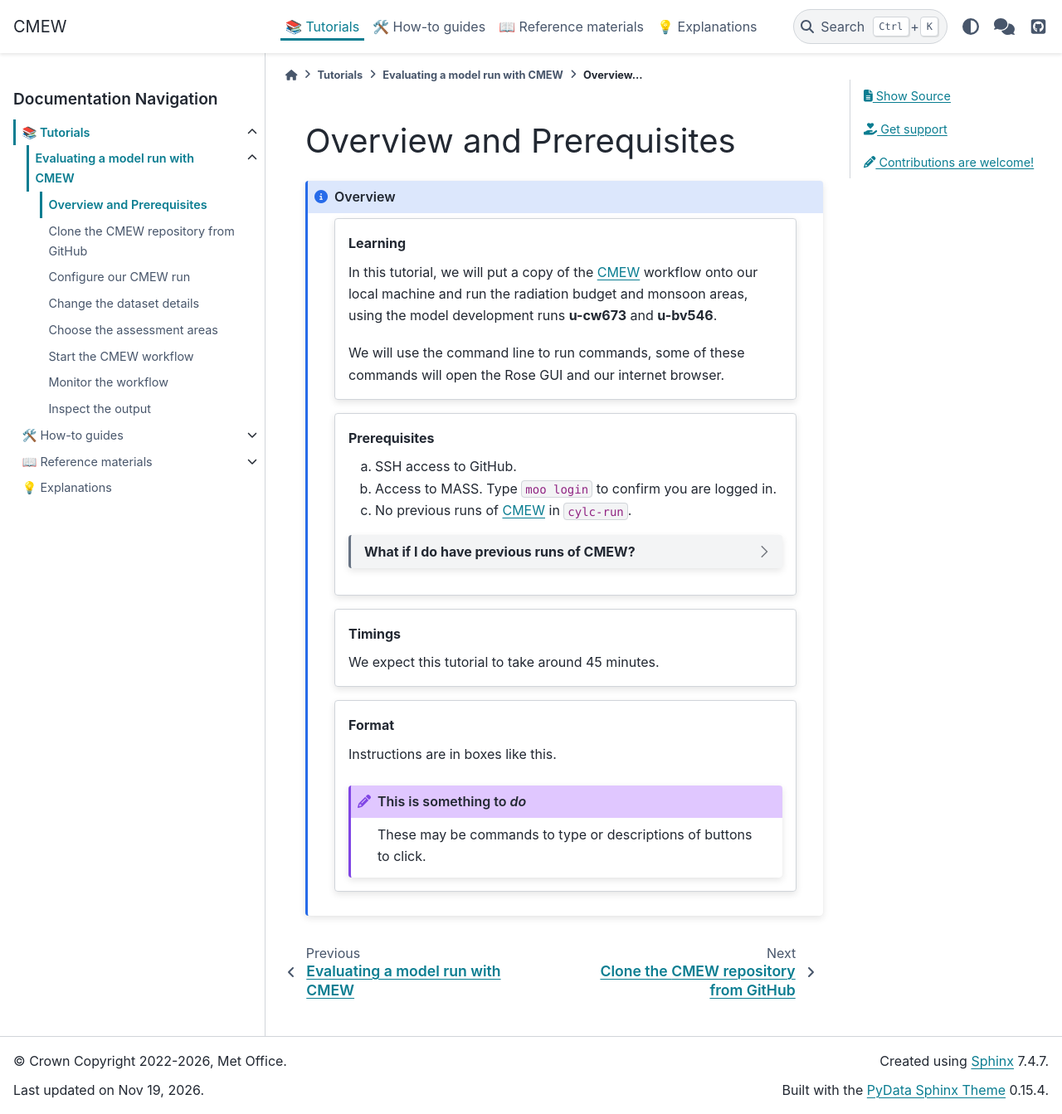
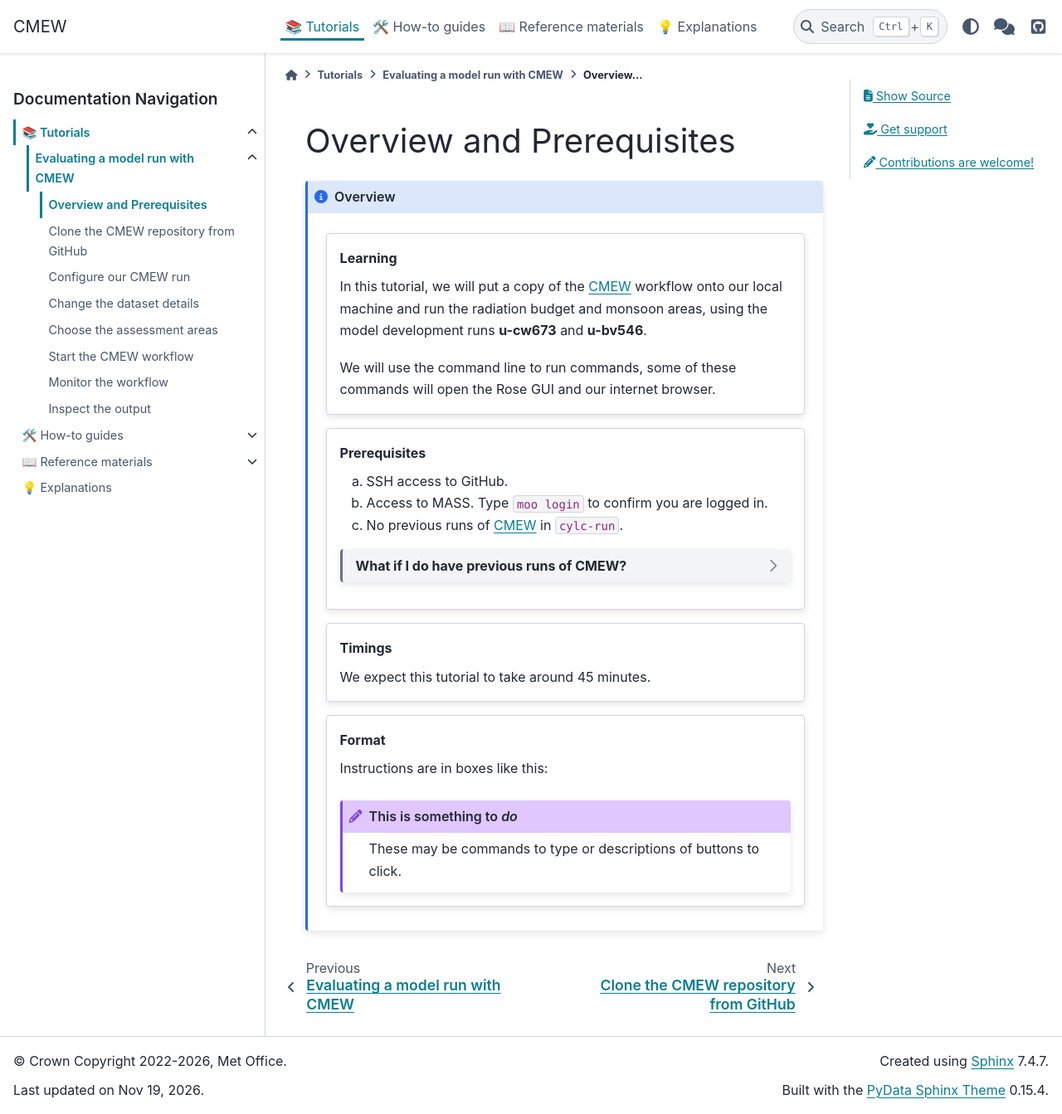
Before and after one commit to MetOffice/CMEW, a Sphinx documentation site: the page built from doc/source/tutorials/cloning_running_cmew/tutorial_part_0.rst, in a window 1280 px wide and 1343 px high. Shown: the whole window at 83% size. Built offline with Sphinx 7.4.7 and the PyData theme 0.15.4, drawn with Linux system fonts in a browser that asks for light colours; part of the change alters nothing that is shown.

Commit message:
Adjusting spacing

```diff
--- a/doc/source/tutorials/cloning_running_cmew/tutorial_part_0.rst
+++ b/doc/source/tutorials/cloning_running_cmew/tutorial_part_0.rst
@@ -7,47 +7,51 @@ Overview and Prerequisites
 .. admonition:: Overview
    :class: note
 
-   .. card:: Learning
+   .. grid:: 1
+      :gutter: 3
+      :margin: 4 3 0 5
 
-      In this tutorial,
-      we will put a copy of the |CMEW| workflow onto our local machine
-      and run the radiation budget and monsoon areas,
-      using the model development runs **u-cw673** and **u-bv546**.
+      .. grid-item-card:: Learning
 
-      We will use the command line to run commands,
-      some of these commands will open the Rose GUI and our internet browser.
+         In this tutorial,
+         we will put a copy of the |CMEW| workflow onto our local machine
+         and run the radiation budget and monsoon areas,
+         using the model development runs **u-cw673** and **u-bv546**.
 
-   .. card:: Prerequisites
+         We will use the command line to run commands,
+         some of these commands will open the Rose GUI and our internet browser.
 
-      a) SSH access to GitHub.
-      b) Access to MASS. Type ``moo login`` to confirm you are logged in.
-      c) No previous runs of |CMEW| in ``cylc-run``.
+      .. grid-item-card:: Prerequisites
 
-      .. dropdown:: What if I do have previous runs of CMEW?
+         a) SSH access to GitHub.
+         b) Access to MASS. Type ``moo login`` to confirm you are logged in.
+         c) No previous runs of |CMEW| in ``cylc-run``.
 
-         We are going to use a named run of |CMEW| in this tutorial.
-         |Cylc| will not allow a mixture of named and numbered runs of the same workflow.
-         |Cylc| will also not allow the same workflow to be run from different locations,
-         and this tutorial installs |CMEW| into a new directory.
+         .. dropdown:: What if I do have previous runs of CMEW?
 
-         If the above apply,
-         then in order to follow the steps in this tutorial,
-         you will have to clean all previous runs of |CMEW|.
+            We are going to use a named run of |CMEW| in this tutorial.
+            |Cylc| will not allow a mixture of named and numbered runs of the same workflow.
+            |Cylc| will also not allow the same workflow to be run from different locations,
+            and this tutorial installs |CMEW| into a new directory.
 
-         To do this, clean all workflow containing "CMEW" with the command::
+            If the above apply,
+            then in order to follow the steps in this tutorial,
+            you will have to clean all previous runs of |CMEW|.
 
-            cylc clean '*CMEW*'
+            To do this, clean all workflow containing "CMEW" with the command::
+
+               cylc clean '*CMEW*'
 
 
-   .. card:: Timings
+      .. grid-item-card:: Timings
 
-      We expect this tutorial to take around 45 minutes.
+         We expect this tutorial to take around 45 minutes.
 
-   .. card:: Format
+      .. grid-item-card:: Format
 
-      Instructions are in boxes like this.
+         Instructions are in boxes like this:
 
-      .. admonition:: This is something to *do*
-         :class: admonition-todo
+         .. admonition:: This is something to *do*
+            :class: admonition-todo
 
-         These may be commands to type or descriptions of buttons to click.
+            These may be commands to type or descriptions of buttons to click.
```
